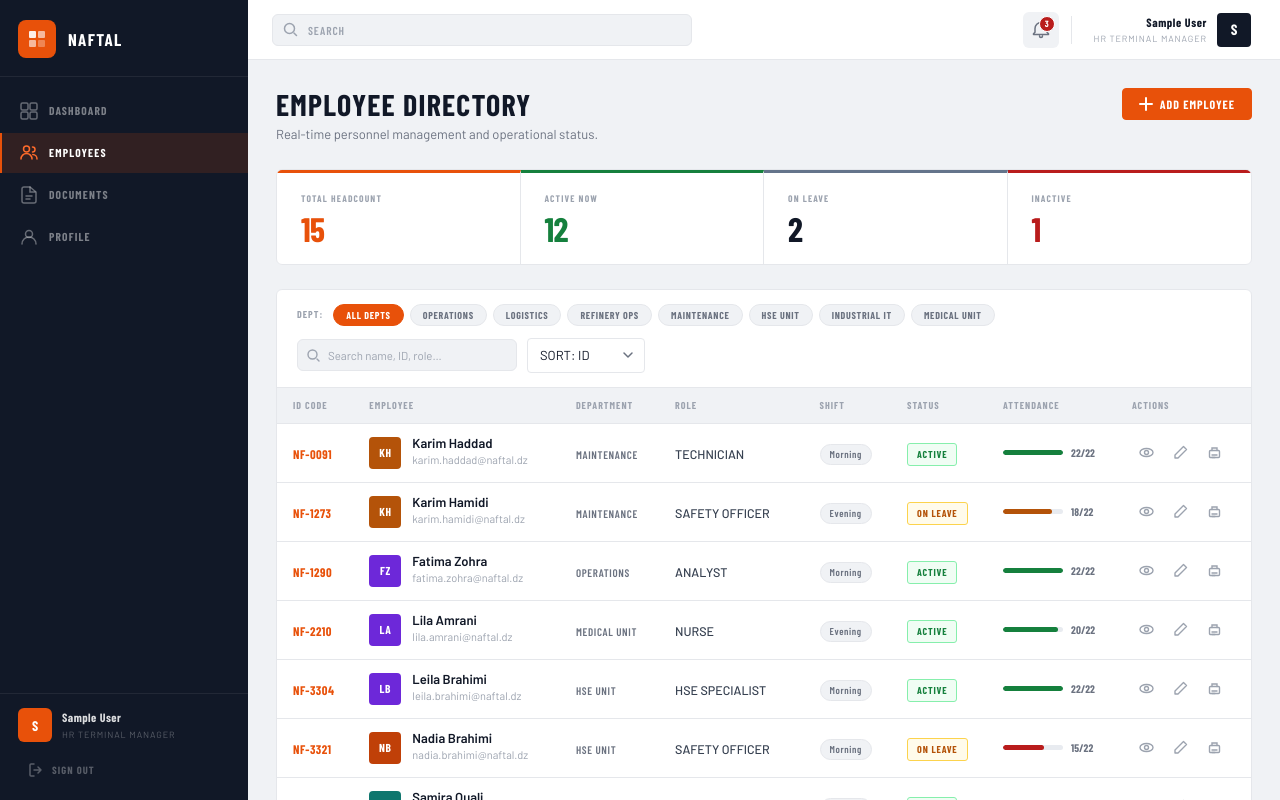
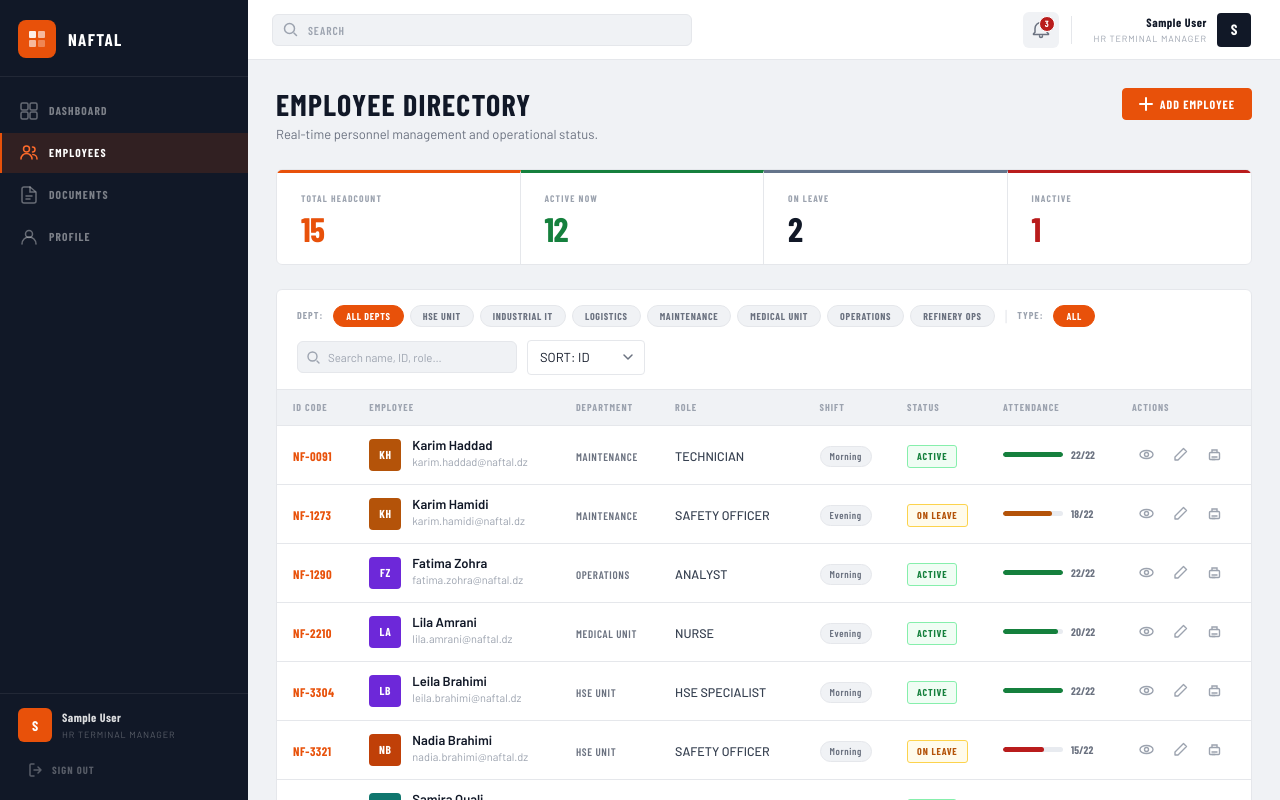
Before and after one commit to iimohtz/naftal-hr-vite, a React (Vite) app: page /employees in a window 1280 px wide. Built offline with nearby package versions, Linux system fonts and the light colour scheme; sample sign-in values are in the browser's storage; a web font is replaced by a local one.

Commit message:
make the employees list filter dynamique

```diff
--- a/src/pages/Employees/EmployeesPage.jsx
+++ b/src/pages/Employees/EmployeesPage.jsx
@@ -245,12 +245,28 @@ export default function EmployeesPage() {
   const [page, setPage] = useState(1);
   const [addOpen, setAddOpen] = useState(false);
   const [editEmp, setEditEmp] = useState(null);
-  const [profileEmp, setProfileEmp] = useState(null); // drawer target
+  const [profileEmp, setProfileEmp] = useState(null);
+  const [statusFilter, setStatusFilter] = useState("ALL");
+  const [unitTypeFilter, setUnitTypeFilter] = useState("ALL");
+
+  const DEPTS = useMemo(() => {
+    const unique = [...new Set(employees.map((e) => e.dept).filter(Boolean))];
+    return ["ALL", ...unique.sort()];
+  }, [employees]);
+
+  const UNIT_TYPES = useMemo(() => {
+    const unique = [
+      ...new Set(employees.map((e) => e.unit_type).filter(Boolean)),
+    ];
+    return ["ALL", ...unique.sort()];
+  }, [employees]);
 
   const filtered = useMemo(() => {
     const q = search.toLowerCase().trim();
     return employees
       .filter((e) => deptFilter === "ALL" || e.dept === deptFilter)
+      .filter((e) => statusFilter === "ALL" || e.status === statusFilter)
+      .filter((e) => unitTypeFilter === "ALL" || e.unit_type === unitTypeFilter)
       .filter(
         (e) =>
           !q ||
@@ -268,7 +284,7 @@ export default function EmployeesPage() {
               ? Number(a.id) - Number(b.id)
               : a.id.localeCompare(b.id),
       );
-  }, [employees, deptFilter, search, sortBy]);
+  }, [employees, deptFilter, statusFilter, unitTypeFilter, search, sortBy]);
 
   const totalPages = Math.max(1, Math.ceil(filtered.length / PER_PAGE));
   const shown = filtered.slice((page - 1) * PER_PAGE, page * PER_PAGE);
@@ -364,6 +380,22 @@ export default function EmployeesPage() {
                 {d === "ALL" ? "ALL DEPTS" : d}
               </button>
             ))}
+            <span className={styles.filterDivider}>|</span>
+
+            {/* Unit type filter */}
+            <span className={styles.filterLabel}>TYPE:</span>
+            {UNIT_TYPES.map((t) => (
+              <button
+                key={t}
+                className={`${styles.filterBtn} ${unitTypeFilter === t ? styles.filterBtnActive : ""}`}
+                onClick={() => {
+                  setUnitTypeFilter(t);
+                  setPage(1);
+                }}
+              >
+                {t === "ALL" ? "ALL" : t.toUpperCase()}
+              </button>
+            ))}
           </div>
           <div className={styles.toolbarRight}>
             <div className={styles.searchBox}>
@@ -406,11 +438,30 @@ export default function EmployeesPage() {
                 </button>
               )}
             </div>
+
             <Select value={sortBy} onChange={(e) => setSortBy(e.target.value)}>
               <option value="id">SORT: ID</option>
               <option value="name">SORT: NAME</option>
               <option value="dept">SORT: DEPT</option>
             </Select>
+            {(deptFilter !== "ALL" ||
+              statusFilter !== "ALL" ||
+              unitTypeFilter !== "ALL" ||
+              search) && (
+              <button
+                className={styles.filterBtn}
+                onClick={() => {
+                  setDeptFilter("ALL");
+                  setStatusFilter("ALL");
+                  setUnitTypeFilter("ALL");
+                  setSearch("");
+                  setPage(1);
+                }}
+                style={{ color: "var(--red)", borderColor: "var(--red)" }}
+              >
+                RESET
+              </button>
+            )}
           </div>
         </div>
 
--- a/src/pages/Employees/EmployeesPage.module.css
+++ b/src/pages/Employees/EmployeesPage.module.css
@@ -117,3 +117,8 @@
   white-space: nowrap;
 }
 .empNameBtn:hover { color: var(--orange); }
+.filterDivider {
+  color: var(--border);
+  margin: 0 4px;
+  user-select: none;
+}
```
